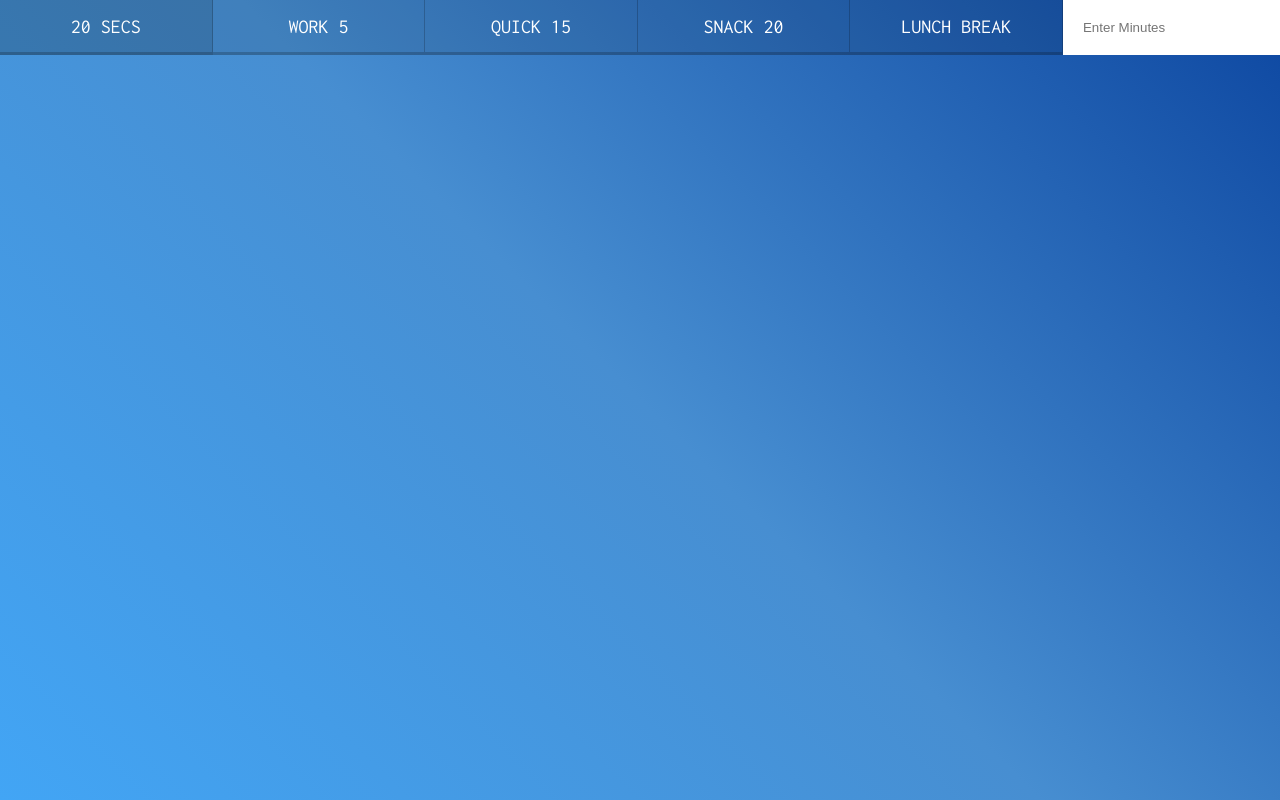
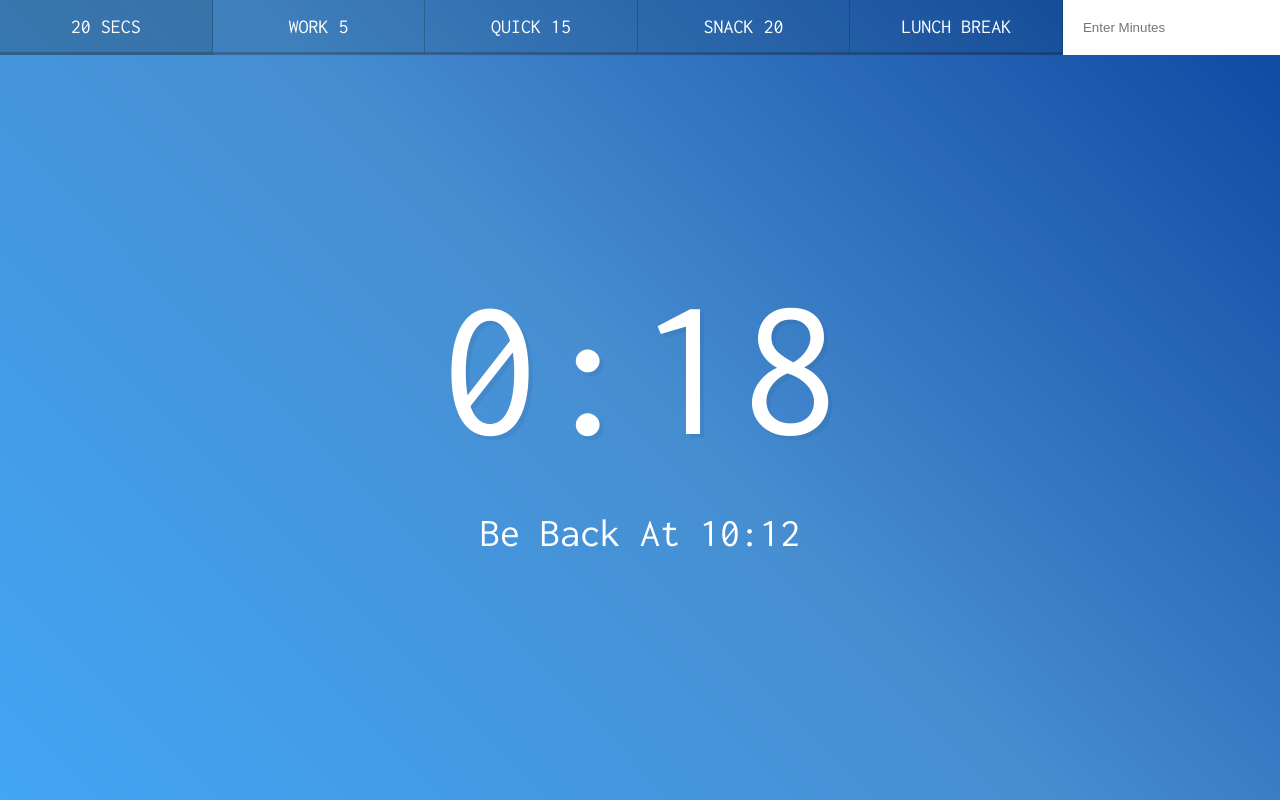
Before and after one commit to yu1iia/JavaScript30, a plain HTML site: page 29 - Countdown Clock/index.html in a window 1280 px wide. Both pictures are taken after a click on the button "20 SECS". Drawn offline with Linux system fonts and the light colour scheme.

Commit message:
added script

```diff
--- a/29 - Countdown Clock/index.html
+++ b/29 - Countdown Clock/index.html
@@ -25,6 +25,6 @@
     </div>
   </div>
 
-  <script src="scripts-START.js"></script>
+  <script src="script.js"></script>
 </body>
 </html>
--- /dev/null
+++ b/29 - Countdown Clock/script.js
@@ -0,0 +1,58 @@
+let countdown;
+const timerDisplay = document.querySelector('.display__time-left');
+const endTime = document.querySelector('.display__end-time');
+const buttons = document.querySelectorAll('[data-time]');
+
+function timer(seconds) {
+  //clear any existing timers
+  clearInterval(countdown);
+
+  const now = Date.now();
+  const then = now + seconds * 1000;
+  displayTimeLeft(seconds);
+  displayEndTime(then);
+
+  countdown = setInterval(() => {
+    const secondsLeft = Math.round((then - Date.now()) / 1000);
+    //check if we should stop it
+    if (secondsLeft < 0) {
+      clearInterval(countdown);
+      return;
+    }
+    //disolay it
+    displayTimeLeft(secondsLeft);
+  }, 1000);
+}
+
+function displayTimeLeft(seconds) {
+  const minutes = Math.floor(seconds / 60);
+  const remainderSeconds = seconds % 60;
+  const display = `${minutes}:${
+    remainderSeconds < 10 ? '0' : ''
+  }${remainderSeconds}`;
+  document.title = display;
+  timerDisplay.textContent = display;
+}
+
+function displayEndTime(timestamp) {
+  const end = new Date(timestamp);
+  const hours = end.getHours();
+  const adjustedHours = hours > 12 ? hours - 12 : hours;
+  const minutes = end.getMinutes();
+  endTime.textContent = `Be Back At ${adjustedHours}:${
+    minutes < 10 ? '0' : ''
+  }${minutes}`;
+}
+
+function startTimer() {
+  const seconds = parseInt(this.dataset.time);
+  timer(seconds);
+}
+
+buttons.forEach(button => button.addEventListener('click', startTimer));
+document.customForm.addEventListener('submit', function (e) {
+  e.preventDefault();
+  const mins = this.minutes.value;
+  timer(mins * 60);
+  this.reset();
+});
```
